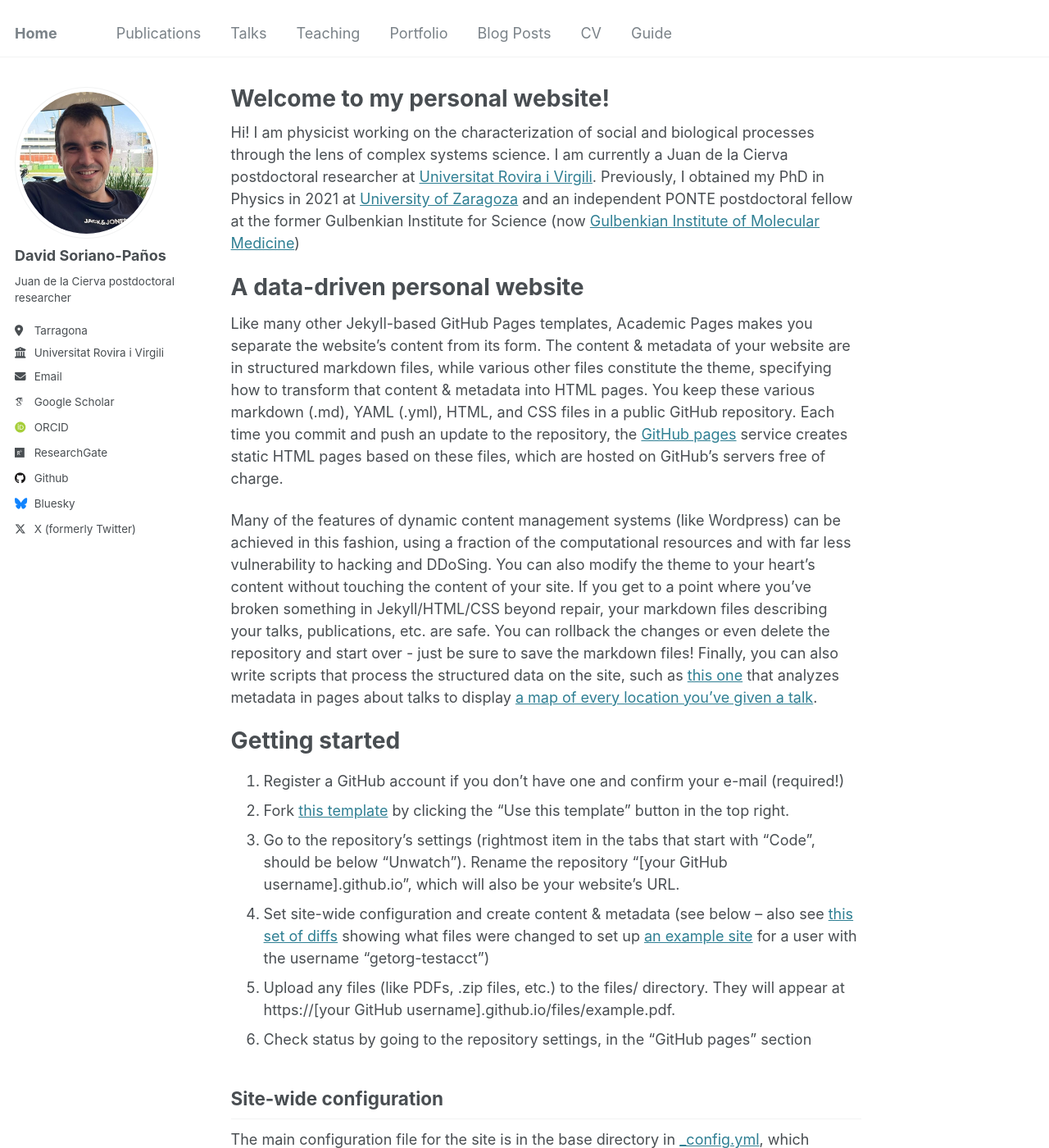
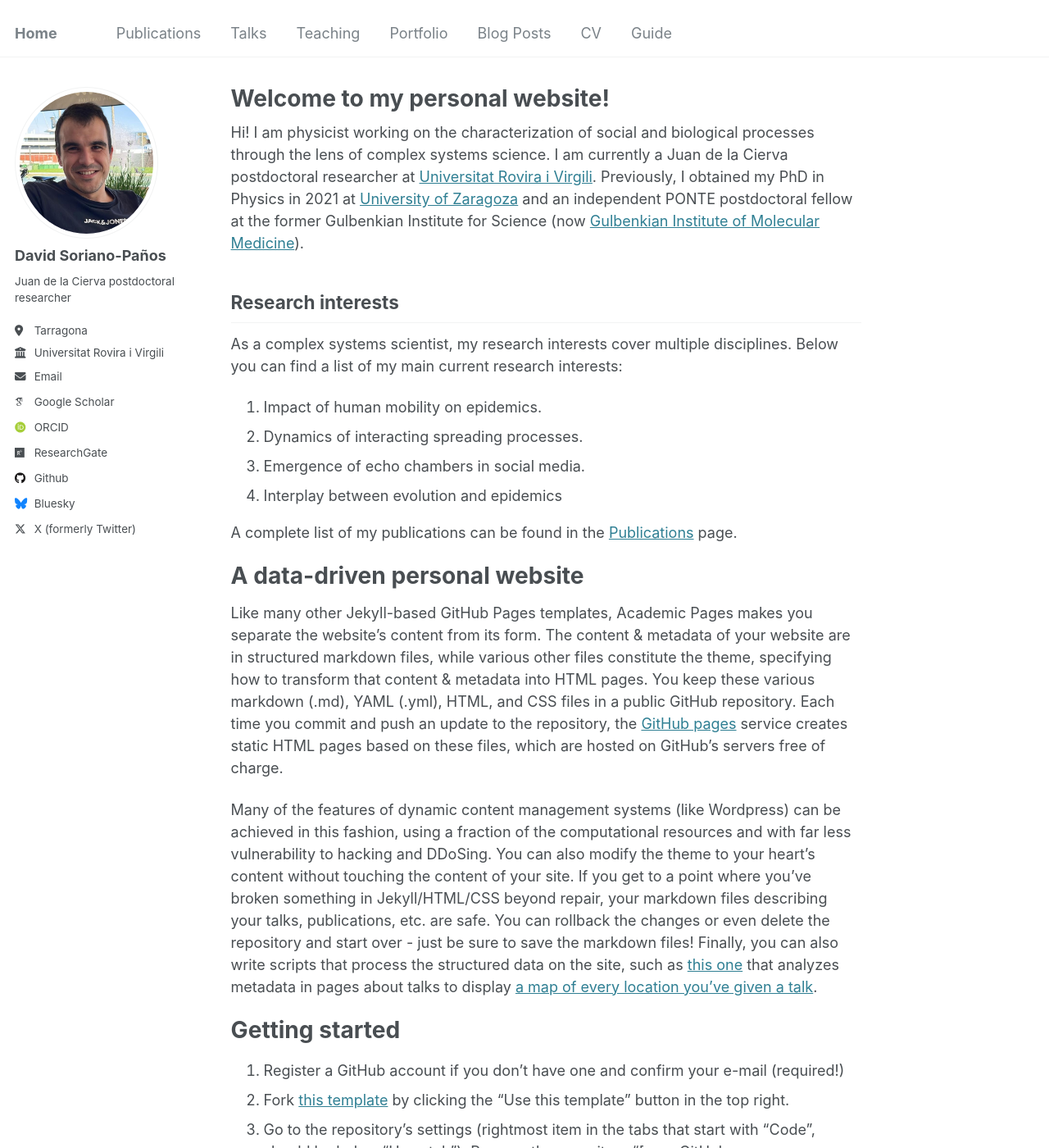
Before and after one commit to sorianopanos/sorianopanos.github.io, a Jekyll site: the page built from _pages/about.md, in a window 1280 px wide and 1400 px high. Shown: the whole window at 82% size. Built offline with Jekyll 4.4.1, drawn with Linux system fonts in a browser that asks for light colours; some web fonts are replaced; some of the changed text lies outside the part shown.

Commit message:
Update about.md

```diff
--- a/_pages/about.md
+++ b/_pages/about.md
@@ -7,7 +7,18 @@ redirect_from:
   - /about.html
 ---
 
-Hi! I am physicist working on the characterization of social and  biological processes through the lens of complex systems science. I am currently a Juan de la Cierva postdoctoral researcher at [Universitat Rovira i Virgili](https://www.urv.cat/en/). Previously, I obtained my PhD in Physics in 2021 at [University of Zaragoza](unizar.es) and an independent PONTE postdoctoral fellow at the former Gulbenkian Institute for Science (now [Gulbenkian Institute of Molecular Medicine](https://gimm.pt))
+Hi! I am physicist working on the characterization of social and  biological processes through the lens of complex systems science. I am currently a Juan de la Cierva postdoctoral researcher at [Universitat Rovira i Virgili](https://www.urv.cat/en/). Previously, I obtained my PhD in Physics in 2021 at [University of Zaragoza](unizar.es) and an independent PONTE postdoctoral fellow at the former Gulbenkian Institute for Science (now [Gulbenkian Institute of Molecular Medicine](https://gimm.pt)).
+
+Research interests
+------
+As a complex systems scientist, my research interests cover multiple disciplines. Below you can find a list of my main current research interests:
+
+1. Impact of human mobility on epidemics.
+2. Dynamics of interacting spreading processes.
+3. Emergence of echo chambers in social media.
+4. Interplay between evolution and epidemics
+
+A complete list of my publications can be found in the [Publications](https://sorianopanos.github.io/publications) page.
 
 A data-driven personal website
 ======
```
Also changed, not shown: other parts of _pages/about.md (+1 -2 lines).
